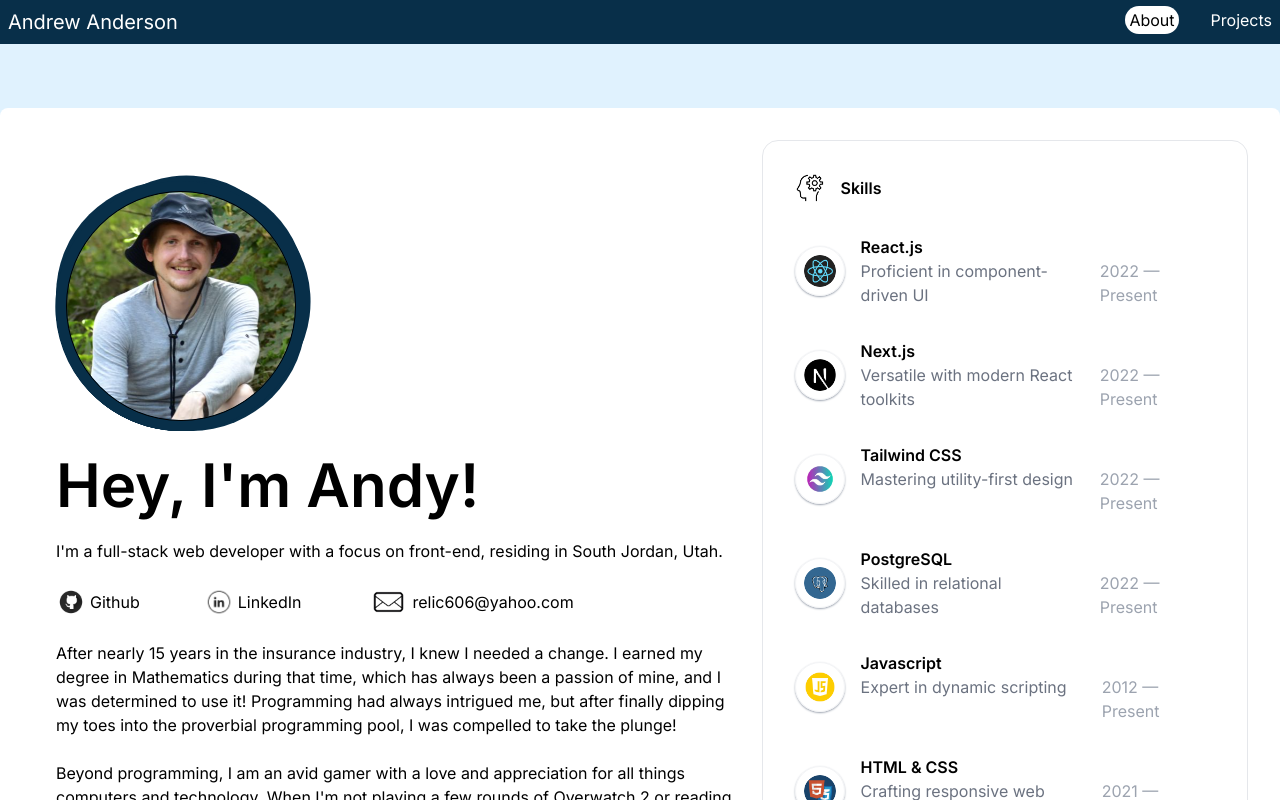
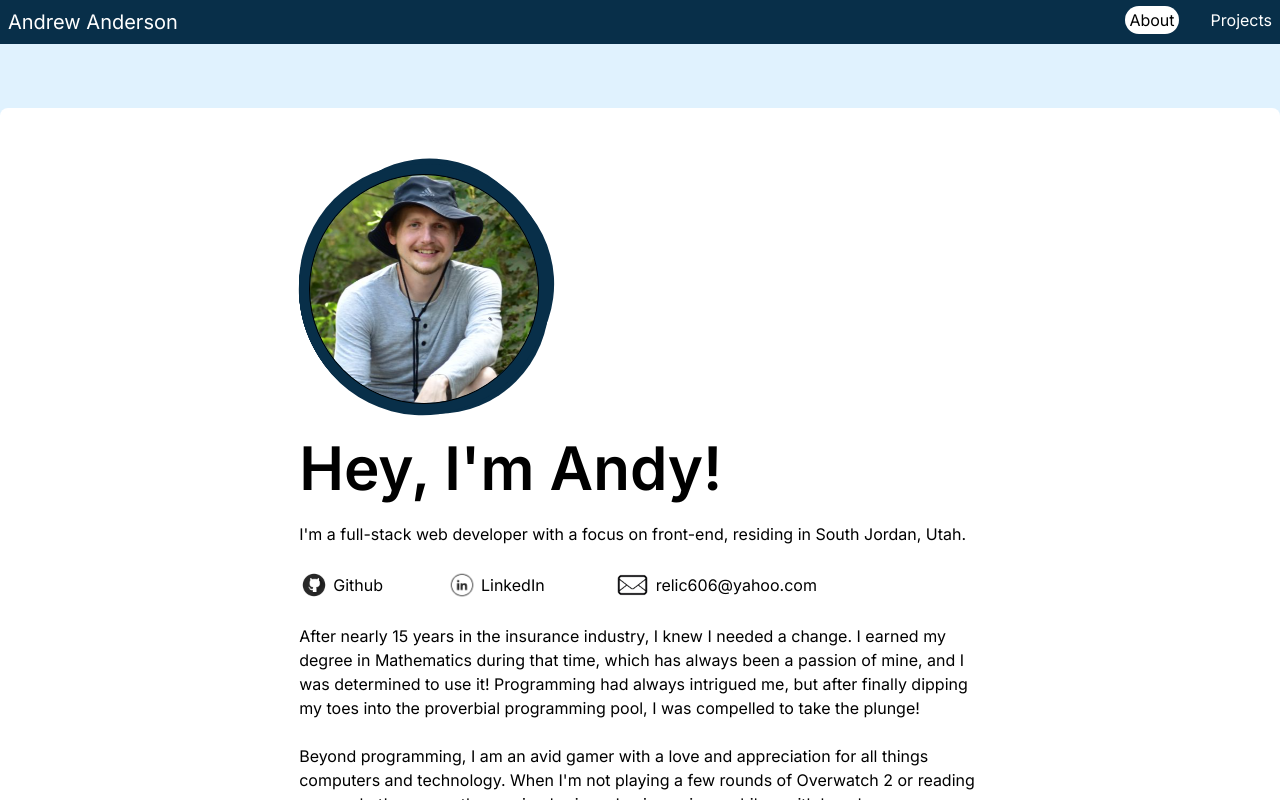
Before and after one commit to relic606/portfolio, a Next.js app: page / in a window 1280 px wide. Shown: the top 800 px of the page. Built offline with nearby package versions, Linux system fonts and the light colour scheme.

Commit message:
adjusted about page css

```diff
--- a/app/components/Skills.js
+++ b/app/components/Skills.js
@@ -41,7 +41,7 @@ const SKILLS = [
 
 export default function Skills() {
 	return (
-		<section className="flex flex-col w-2/5 place-content-center px-8 border h-fit my-auto rounded-2xl skills-section">
+		<section className="flex flex-col place-content-center px-8 border h-fit my-auto rounded-2xl skills-section">
 			<div className="flex items-center my-4 pt-4">
 				<Image src="/skills.png" alt="skills image" width={30} height={30} />
 				<div className="pl-4 font-semibold">Skills</div>
--- a/app/page.js
+++ b/app/page.js
@@ -6,7 +6,7 @@ import ProfileCircle from "./components/ProfileCircle";
 export default function App() {
 	return (
 		<main className="flex flex-row place-content-center m-16 rounded-lg bg-white p-8 max-w-screen-2xl mx-auto flex-wrap">
-			<section className="rounded flex place-content-center flex-col w-3/5 p-6 about-section">
+			<section className="rounded flex place-content-center flex-col p-6 about-section">
 				<div className="flex">
 					<ProfileCircle />
 				</div>
--- a/styles/global.css
+++ b/styles/global.css
@@ -41,8 +41,10 @@
 
 .about-section {
 	min-width: 500px;
+	max-width: 60%;
 }
 
 .skills-section {
-	min-width: 450px;
+	min-width: 550px;
+	max-width: 40%;
 }
```
